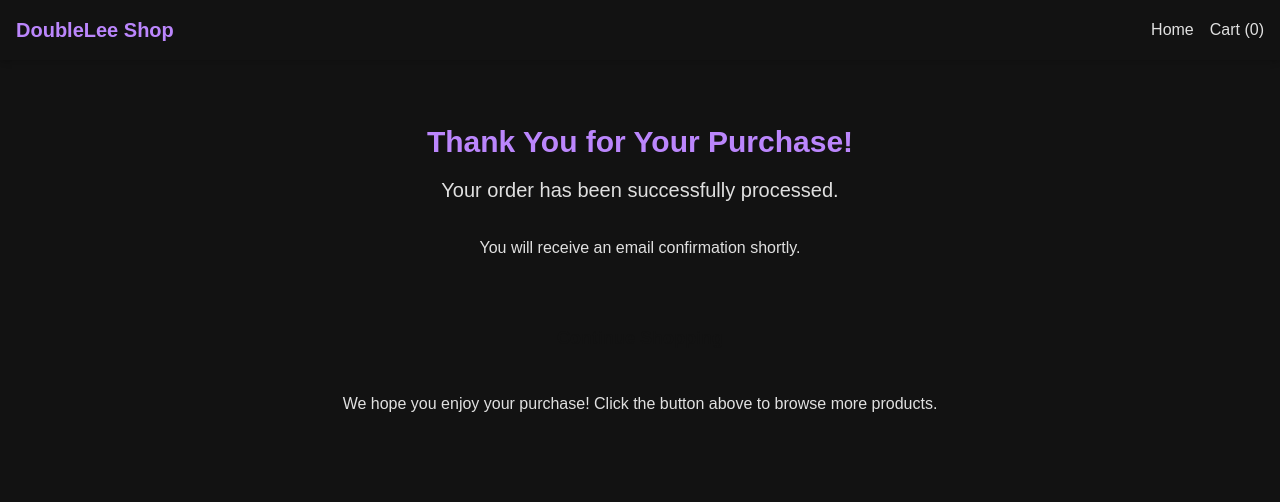
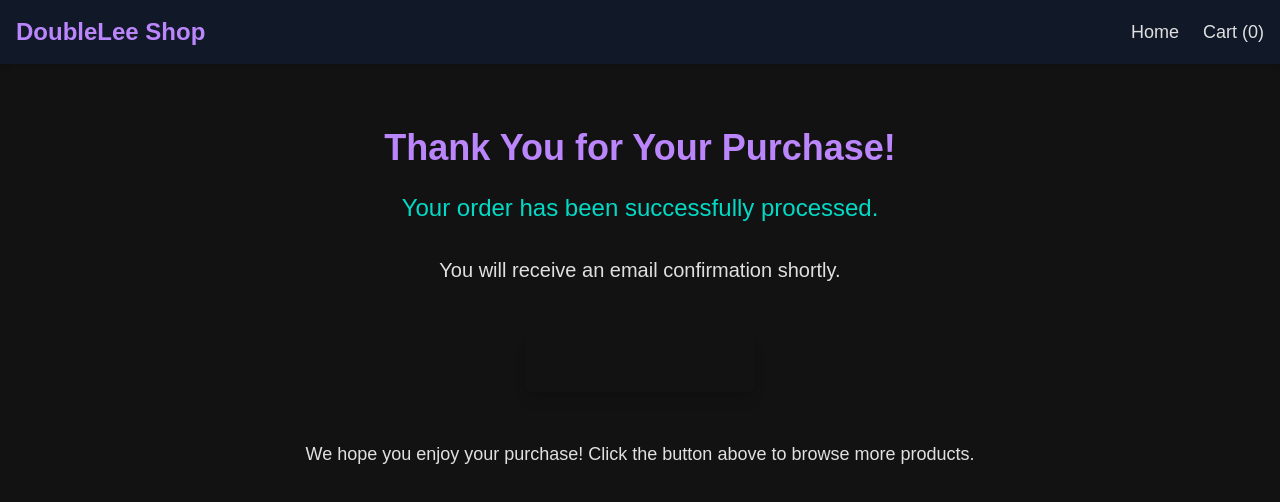
Before and after one commit to joetechgeek/doublelee, a Next.js app: page /success in a window 1280 px wide. Shown: the top 502 px of the page. Built offline with nearby package versions, Linux system fonts and the light colour scheme.

Commit message:
heheeheh

```diff
--- a/app/cart/page.tsx
+++ b/app/cart/page.tsx
@@ -34,34 +34,34 @@ export default function CartPage() {
 
   return (
     <div className="container mx-auto px-4 py-8">
-      <h1 className="text-2xl font-bold mb-4 text-primary">Your Cart</h1>
+      <h1 className="text-3xl font-bold mb-6 text-primary">Your Cart</h1>
       {cart.length === 0 ? (
-        <p className="text-foreground">Your cart is empty.</p>
+        <p className="text-xl text-foreground">Your cart is empty.</p>
       ) : (
         <>
           {cart.map((item) => (
             <div key={item.id} className="flex items-center justify-between border-b border-gray-600 py-4">
               <div>
                 <h2 className="text-lg font-semibold text-primary">{item.name}</h2>
-                <p className="text-gray-400">${item.price.toFixed(2)} each</p>
+                <p className="text-gray-300">${item.price.toFixed(2)} each</p>
               </div>
               <div className="flex items-center">
                 <button
                   onClick={() => updateQuantity(item.id, item.quantity - 1)}
-                  className="bg-gray-700 text-white px-2 py-1 rounded-l"
+                  className="bg-gray-700 text-white px-3 py-1 rounded-l hover:bg-gray-600"
                 >
                   -
                 </button>
                 <span className="bg-gray-600 text-white px-4 py-1">{item.quantity}</span>
                 <button
                   onClick={() => updateQuantity(item.id, item.quantity + 1)}
-                  className="bg-gray-700 text-white px-2 py-1 rounded-r"
+                  className="bg-gray-700 text-white px-3 py-1 rounded-r hover:bg-gray-600"
                 >
                   +
                 </button>
                 <button
                   onClick={() => removeFromCart(item.id)}
-                  className="ml-4 text-red-500"
+                  className="ml-4 text-red-400 hover:text-red-300"
                 >
                   Remove
                 </button>
@@ -69,10 +69,10 @@ export default function CartPage() {
             </div>
           ))}
           <div className="mt-8">
-            <h2 className="text-xl font-bold text-primary">Total: ${total.toFixed(2)}</h2>
+            <h2 className="text-2xl font-bold text-primary">Total: ${total.toFixed(2)}</h2>
             <button
               onClick={handleCheckout}
-              className="mt-4 bg-blue-500 text-white px-6 py-2 rounded hover:bg-blue-600"
+              className="mt-6 bg-secondary text-background px-8 py-3 rounded-lg text-lg font-semibold hover:bg-opacity-80 transition-colors duration-200"
             >
               Proceed to Checkout
             </button>
--- a/app/success/page.tsx
+++ b/app/success/page.tsx
@@ -3,22 +3,22 @@ import Link from 'next/link';
 export default function SuccessPage() {
   return (
     <div className="container mx-auto px-4 py-16 text-center">
-      <h1 className="text-3xl font-bold text-primary mb-4">Thank You for Your Purchase!</h1>
-      <p className="text-xl text-foreground mb-8">
+      <h1 className="text-4xl font-bold text-primary mb-6">Thank You for Your Purchase!</h1>
+      <p className="text-2xl text-secondary mb-8">
         Your order has been successfully processed.
       </p>
-      <p className="text-foreground mb-8">
+      <p className="text-xl text-foreground mb-12">
         You will receive an email confirmation shortly.
       </p>
-      <div className="mt-12">
+      <div className="mb-12">
         <Link
           href="/"
-          className="inline-block bg-secondary text-background px-8 py-4 rounded-lg font-semibold text-lg hover:bg-opacity-80 transition-colors duration-200"
+          className="inline-block bg-primary text-background px-8 py-4 rounded-lg font-semibold text-lg hover:bg-opacity-80 transition-colors duration-200 shadow-lg"
         >
           Continue Shopping
         </Link>
       </div>
-      <p className="mt-6 text-foreground">
+      <p className="text-lg text-foreground">
         We hope you enjoy your purchase! Click the button above to browse more products.
       </p>
     </div>
--- a/components/Header.tsx
+++ b/components/Header.tsx
@@ -7,20 +7,20 @@ export default function Header() {
   const { cartCount } = useCart();
 
   return (
-    <header className="bg-background shadow-md">
+    <header className="bg-gray-900 shadow-md">
       <div className="container mx-auto px-4 py-4 flex justify-between items-center">
-        <Link href="/" className="text-xl font-bold text-primary">
+        <Link href="/" className="text-2xl font-bold text-primary">
           DoubleLee Shop
         </Link>
         <nav>
-          <ul className="flex items-center space-x-4">
+          <ul className="flex items-center space-x-6">
             <li>
-              <Link href="/" className="text-foreground hover:text-secondary">
+              <Link href="/" className="text-lg text-foreground hover:text-secondary transition-colors duration-200">
                 Home
               </Link>
             </li>
             <li>
-              <Link href="/cart" className="text-foreground hover:text-secondary">
+              <Link href="/cart" className="text-lg text-foreground hover:text-secondary transition-colors duration-200">
                 Cart ({cartCount})
               </Link>
             </li>
--- a/components/ProductCard.tsx
+++ b/components/ProductCard.tsx
@@ -26,7 +26,7 @@ export default function ProductCard({ product }: ProductCardProps) {
   }, [isAdded]);
 
   return (
-    <div className="border rounded-lg overflow-hidden shadow-lg bg-gray-800 flex flex-col h-full">
+    <div className="border border-gray-700 rounded-lg overflow-hidden shadow-lg bg-gray-800 flex flex-col h-full">
       <Image
         src={product.image_url}
         alt={product.alt_image || product.name}
@@ -44,7 +44,7 @@ export default function ProductCard({ product }: ProductCardProps) {
             className={`px-4 py-2 rounded transition-colors duration-200 ${
               isAdded
                 ? 'bg-green-500 text-white'
-                : 'bg-blue-500 text-white hover:bg-blue-600'
+                : 'bg-primary text-background hover:bg-opacity-80'
             }`}
           >
             {isAdded ? 'Added to Cart' : 'Add to Cart'}
```
